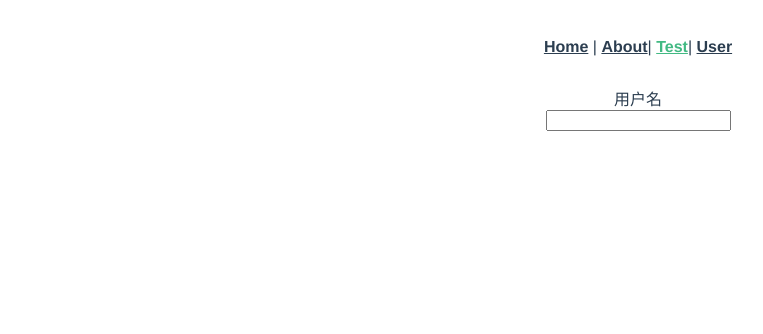
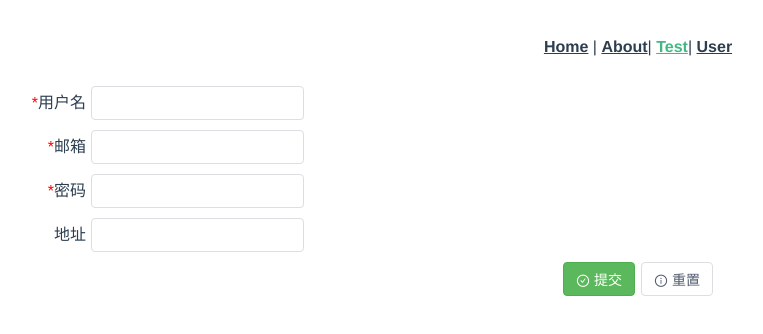
Before and after one commit to xiaomajia-YLP/vue-test, a Vue app: page /test in a window 1280 px wide. Shown: the top 334 px of the page, without its empty margins (2-765 px from the left). Built offline with nearby package versions, Linux system fonts and the light colour scheme.

Commit message:
form component

```diff
--- a/src/components/x-button/x-button.vue
+++ b/src/components/x-button/x-button.vue
@@ -2,9 +2,8 @@
   <button
     :class="'x-button x-button-size-'+size +' x-button-'+color"
     :disabled="disabled"
-    @click="handleClick"
   >
-    <x-icon :icon="icon"></x-icon>
+    <x-icon :icon="icon" class="x-button-icon"></x-icon>
     <slot>按钮</slot>
   </button>
 </template>
@@ -35,11 +34,11 @@
       }
     },
     methods: {
-      handleClick(event){
-        console.log(222222);
+      // handleClick(event){
+      //   // console.log(222222);
 
-        this.$emit('on-click', event)
-      }
+      //   // this.$emit('on-click', event)
+      // }
     },
     components: {
       xIcon
@@ -70,6 +69,8 @@
   color: #515a6e;
   background-color: #fff;
   border-color: #dcdee2;
+  margin-left: 3px;
+  margin-right: 3px;
 }
 .x-button:disabled {
   opacity: 0.5;
@@ -109,4 +110,7 @@
   background-color: #5cb85c;
   border-color: #4cae4c;
 }
+.x-button-icon {
+  padding-right: 4px;
+}
 </style>
--- a/src/components/x-form/x-form-item.vue
+++ b/src/components/x-form/x-form-item.vue
@@ -1,8 +1,15 @@
 <template>
-  <div>
-    <label v-if="label">{{ label }}</label>
+  <div class="x-form-item">
+    <label
+      v-if="label"
+      :class="{ 'x-form-item-label-required': isRequired, 'x-form-item-label': true }"
+    >{{ label }}</label>
     <div>
       <slot></slot>
+      <div
+        v-if="validateState === 'error'"
+        class="x-form-item-message"
+      >{{ validateMessage }}</div>
     </div>
   </div>
 </template>
@@ -26,6 +33,7 @@ export default {
   },
   data() {
     return {
+      isRequired: false, // 是否为必填
       validateState: "", // 校验状态
       validateMessage: "" // 校验不通过时的提示信息
     };
@@ -39,27 +47,44 @@ export default {
   // 组件渲染时，将实例缓存到form中
   mounted() {
     // 若没有传入prop，则无需校验，也就不用缓存
+    console.log("x-form-item ===" + this.prop);
+
     if (this.prop) {
       this.dispatch("xForm", "on-form-item-add", this);
+
+      // 设置初始值，以便在重置时恢复默认值
+      this.initialValue = this.fieldValue;
+
+      this.setRules();
     }
-    this.setRules();
   },
   // 组件销毁时，将实例从缓存中移除
   beforeDestroy() {
     this.dispatch("xForm", "on-form-item-remove", this);
   },
   methods: {
-    // 监听 input 的change/blur事件
-    setRules() {
-      this.$on("on-input-change", this.onFieldChange);
-      this.$on("on-input-blur", this.onFieldBlur);
-    },
     // 从 Form 的 rules 属性中，获取当前 FormItem 的校验规则
     getRules() {
       let rules = this.form.rules;
       rules = rules ? rules[this.prop] : [];
       return [].concat(rules || []);
     },
+
+    // 监听 input 的change/blur事件
+    setRules() {
+      const rules = this.getRules();
+
+      if (rules.length) {
+        rules.every(rule => {
+          // 如果当前校验规则中有必填项，则标记出来
+          this.isRequired = rule.required;
+        });
+      }
+
+      this.$on("on-input-change", this.onFieldChange);
+      this.$on("on-input-blur", this.onFieldBlur);
+    },
+
     // 只支持 blur 和 change，所以过滤出符合要求的 rule 规则
     getFilterdRule(trigger) {
       const rule = this.getRules();
@@ -67,6 +92,14 @@ export default {
         rule => !rule.trigger || rule.trigger.indexOf(trigger) !== -1
       );
     },
+
+    // 重置数据
+    resetField() {
+      this.validateState = "";
+      this.validateMessage = "";
+      this.form.model[this.prop] = this.initialValue;
+    },
+
     /**
      * 校验数据
      * @param trigger 校验类型
@@ -107,3 +140,23 @@ export default {
   }
 };
 </script>
+<style lang="less" scoped>
+.x-form-item {
+  display: flex;
+  align-items: center;
+  line-height: 1;
+  margin-bottom: 10px;
+}
+.x-form-item-label {
+  margin-right: 5px;
+  min-width: 80px;
+  text-align: right;
+}
+.x-form-item-label-required:before {
+  content: "*";
+  color: red;
+}
+.x-form-item-message {
+  color: red;
+}
+</style>
--- a/src/components/x-form/x-form.vue
+++ b/src/components/x-form/x-form.vue
@@ -28,14 +28,43 @@ export default {
   },
   created() {
     // form-item 组件渲染时，将实例缓存到form中
-    this.$on("on-form-item-add", field => {
+    this.$on("on-form-item-add", (field) => {
       if (field) this.fields.push(field);
     });
     // form-item 组件销毁时，将实例从缓存中移除
-    this.$on("on-form-item-remove", field => {
+    this.$on("on-form-item-remove", (field) => {
       if (field.prop) this.fields.splice(this.fields.indexOf(field), 1);
     });
   },
-  methods: {}
+  methods: {
+    // 公开方法：全部重置数据
+    resetFields() {
+      this.fields.forEach(field => {
+        field.resetField();
+      });
+    },
+    // 公开方法：全部校验数据，支持 Promise
+    validated(callback) {
+      return new Promise(reslove => {
+        let valid = true;
+        let count = 0;
+
+        this.fields.forEach(field => {
+          field.validate("", errors => {
+            if (errors) {
+              valid = false;
+            }
+            if (++count === this.fields.length) {
+              // 全部完成
+              reslove(valid);
+              if (typeof callback === "function") {
+                callback(valid);
+              }
+            }
+          });
+        });
+      });
+    }
+  }
 };
 </script>
--- a/src/components/x-input/x-input.vue
+++ b/src/components/x-input/x-input.vue
@@ -1,9 +1,10 @@
 <template>
   <input
-    :type="text"
+    :type="type"
     :value="currentValue"
     @input="handleInput"
     @blur="handleBlur"
+    class="x-input"
   />
 </template>
 <script>
@@ -45,4 +46,20 @@ export default {
 };
 </script>
 <style lang='less' scoped>
+.x-input {
+    display: inline-block;
+    width: 100%;
+    height: 28px;
+    line-height: 1.2;
+    padding: 2px 7px;
+    font-size: 14px;
+    border: 1px solid #dcdee2;
+    border-radius: 4px;
+    color: #515a6e;
+    background-color: #fff;
+    background-image: none;
+    position: relative;
+    cursor: text;
+    transition: border .2s ease-in-out,background .2s ease-in-out,box-shadow .2s ease-in-out;
+}
 </style>
--- a/src/views/Test.vue
+++ b/src/views/Test.vue
@@ -3,29 +3,78 @@
     <x-form
       :model="formValidate"
       :rules="ruleValidate"
+      ref="form"
     >
       <x-form-item
         label="用户名"
         prop="name"
       >
-        <x-input></x-input>
+        <x-input v-model="formValidate.name"></x-input>
+      </x-form-item>
+      <x-form-item
+        label="邮箱"
+        prop="email"
+      >
+        <x-input v-model="formValidate.email"></x-input>
+      </x-form-item>
+      <x-form-item
+        label="密码"
+        prop="password1"
+      >
+        <x-input
+          v-model="formValidate.password1"
+          type="password"
+        ></x-input>
+      </x-form-item>
+      <x-form-item
+        label="地址"
+        prop="address"
+      >
+        <x-input v-model="formValidate.address"></x-input>
+      </x-form-item>
+      <x-form-item class="form-button">
+        <x-button
+          color="success"
+          icon="check-circle"
+          @click.native="handleSubmit"
+        >提交</x-button>
+        <x-button
+          color="default"
+          icon="info-circle"
+          @click.native="handleReset"
+        >重置</x-button>
       </x-form-item>
     </x-form>
   </div>
 </template>
 <script>
+import xFormItem from "../components/x-form/x-form-item";
 import xForm from "../components/x-form/x-form";
-import xFormItem from "../components/x-form/x-form-item";
 import xInput from "../components/x-input/x-input";
+import xButton from "../components/x-button/x-button";
 
 export default {
   data() {
     return {
-      formValidate: {},
+      formValidate: {
+        name: "",
+        email: ""
+      },
       ruleValidate: {
         name: [
-          { required: true, message: "请输入活动名称", trigger: "blur" },
-          { min: 3, max: 5, message: "长度在 3 到 5 个字符", trigger: "blur" }
+          { required: true, message: "请输入用户名", trigger: "blur" },
+          { min: 3, max: 11, message: "长度在 3 到 11 个字符", trigger: "blur" }
+        ],
+        email: [
+          { required: true, message: "邮箱不能为空", trigger: "blur" },
+          { type: "email", message: "邮箱格式不正确", trigger: "blur" }
+        ],
+        password1: [
+          { required: true, message: "请填写密码", trigger: "blur" },
+          { min: 6, max: 13, message: "长度在 6 到 13 个字符", trigger: "blur" }
+        ],
+        address: [
+          { min: 3, max: 30, message: "长度在 3 到 30 个字符", trigger: "blur" }
         ]
       }
     };
@@ -33,10 +82,31 @@ export default {
   components: {
     xForm,
     xFormItem,
-    xInput
+    xInput,
+    xButton
   },
-  methods: {}
+  methods: {
+    handleSubmit() {
+      console.log("handleSubmit");
+
+      this.$refs.form.validated(valid => {
+        if (valid) {
+          // console.log('验证通过')
+          window.alert("验证通过");
+        } else {
+          // console.error('表单校验失败');
+          window.alert("表单校验失败");
+        }
+      });
+    },
+    handleReset() {
+      this.$refs.form.resetFields();
+    }
+  }
 };
 </script>
 <style lang='less' scoped>
+.form-button {
+  justify-content: center;
+}
 </style>
```
